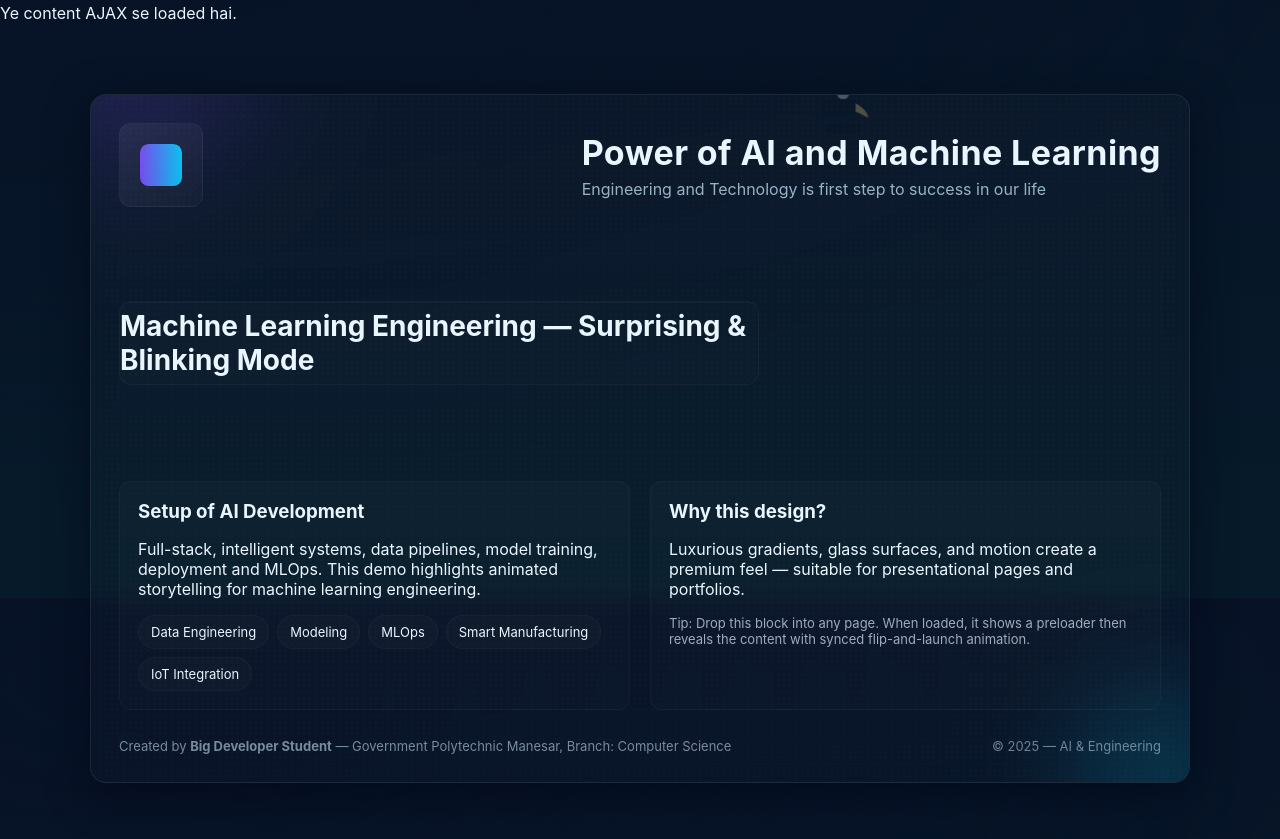
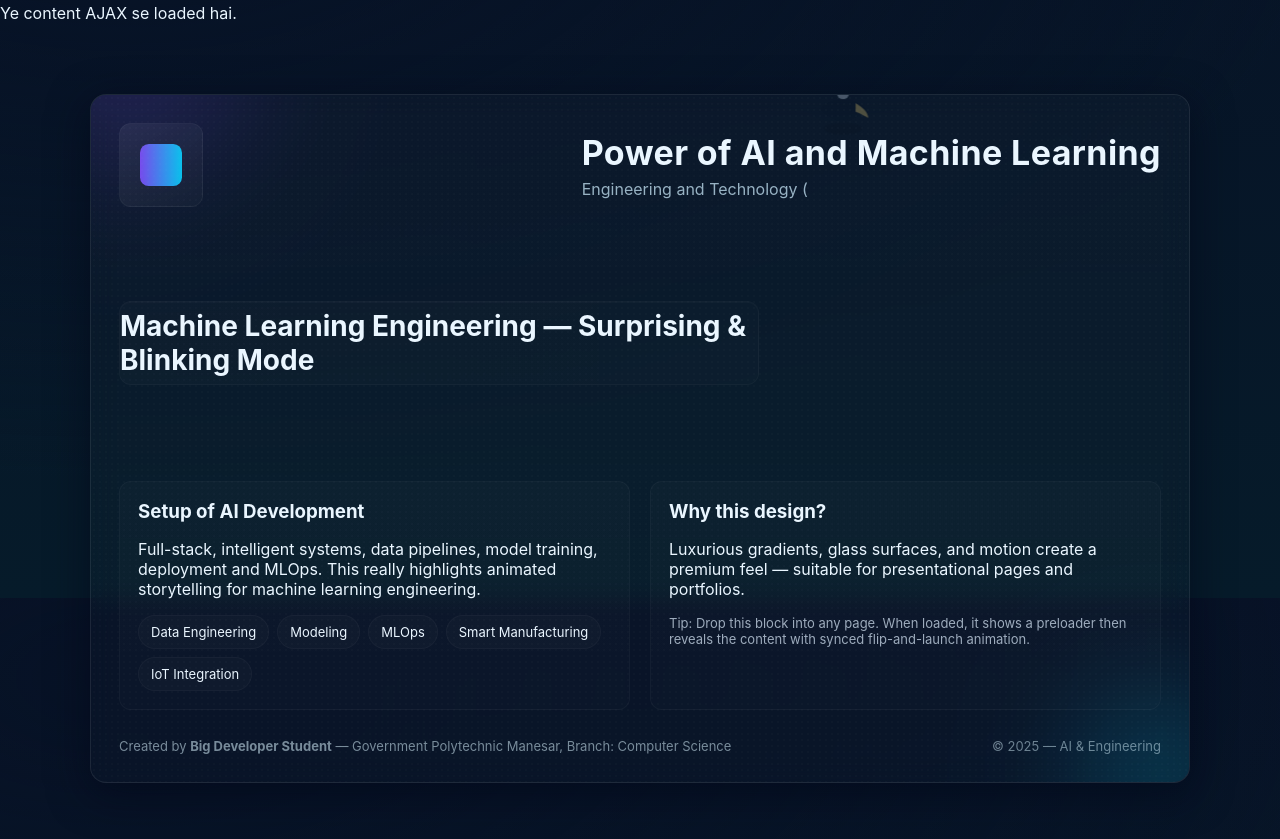
Before and after one commit to bhardwajom002-source/website, a plain HTML site: page index.html in a window 1280 px wide. Shown: the part 1002-1841 px from the top of the page. Drawn offline with Linux system fonts and the light colour scheme.

Commit message:
Update index.html

```diff
--- a/index.html
+++ b/index.html
@@ -535,7 +535,8 @@
 <head>
   <meta charset="utf-8" />
   <meta name="viewport" content="width=device-width,initial-scale=1" />
-  <title>Power of AI & Machine Learning — Luxurious Demo</title>
+  <title>Power of AI & Machine Learning — Luxurious Demo created by om bhardwaj  </title>
+     <title>LOKESH KASHYAP FRONTEND DEVELOPER  </title>
   <style>
     :root{
       --bg1: #071226; /* deep navy */
@@ -655,7 +656,7 @@
         </div>
         <div>
           <h1>Power of AI and Machine Learning</h1>
-          <div class="sub">Engineering and Technology is first step to success in our life</div>
+          <div class="sub">Engineering and Technology (</div>
         </div>
       </header>
 
@@ -694,7 +695,7 @@
       <div class="info">
         <div class="panel">
           <h3>Setup of AI Development</h3>
-          <p>Full-stack, intelligent systems, data pipelines, model training, deployment and MLOps. This demo highlights animated storytelling for machine learning engineering.</p>
+          <p>Full-stack, intelligent systems, data pipelines, model training, deployment and MLOps. This really  highlights animated storytelling for machine learning engineering.</p>
           <div class="chips">
             <div class="chip">Data Engineering</div>
             <div class="chip">Modeling</div>
```
